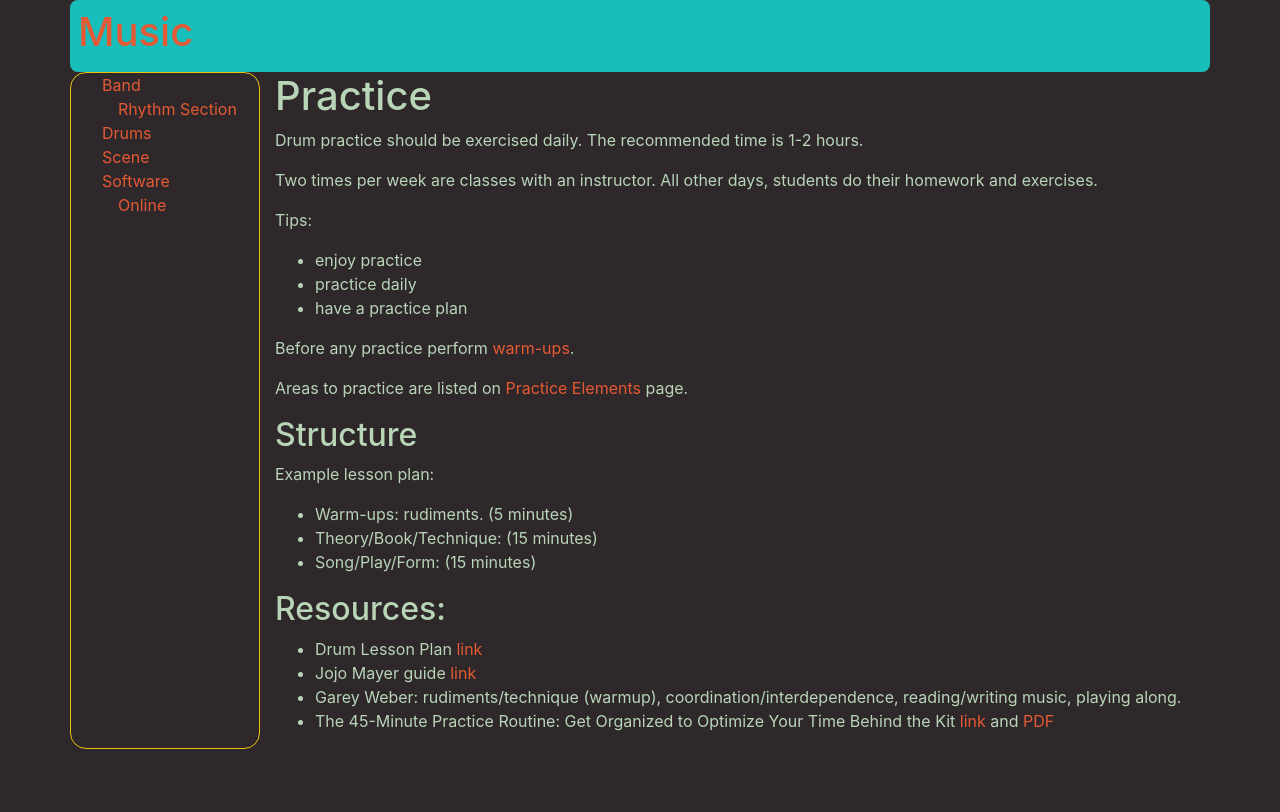
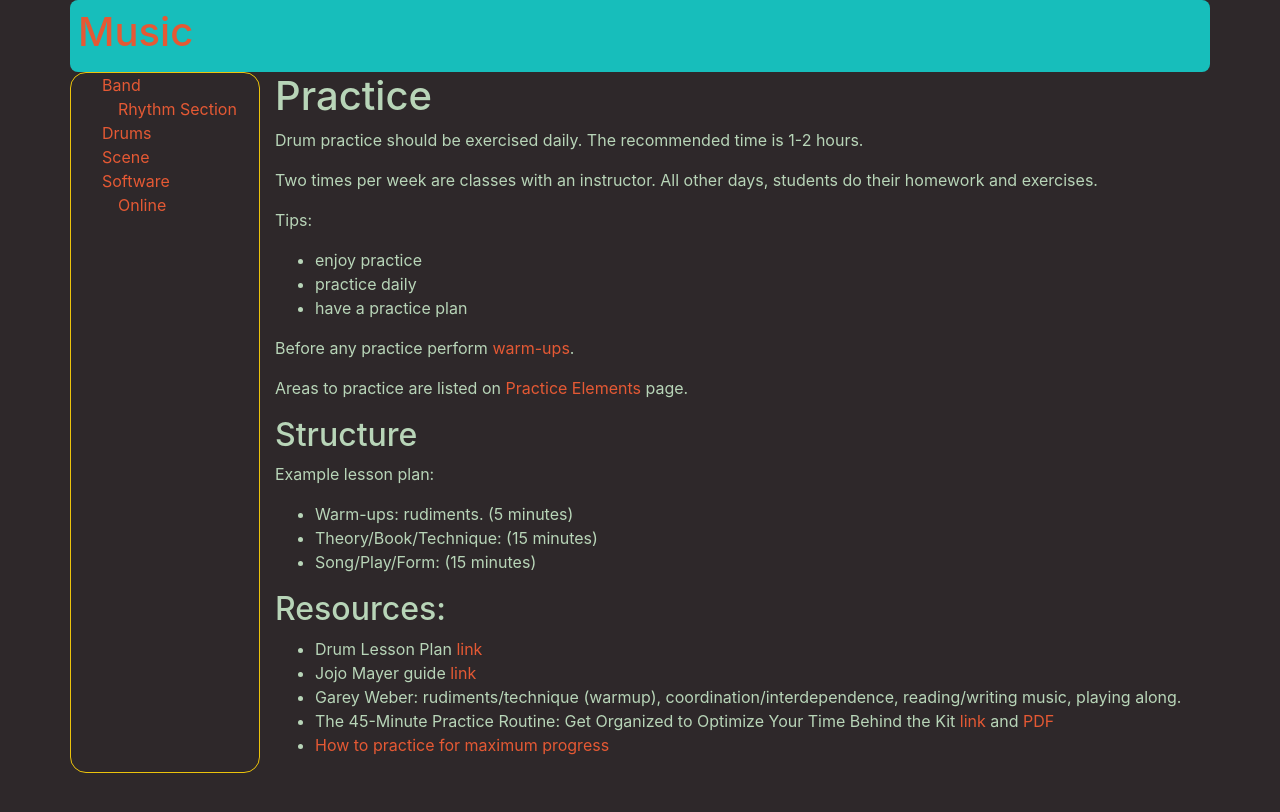
Before and after one commit to MisterY/music-site, a Jekyll site: the page built from drums/practice.md, in a window 1280 px wide. Shown: the top 812 px of the page. Built offline with Jekyll 4.4.1, drawn with Linux system fonts in a browser that asks for light colours; nearby versions of some CDN libraries; our own code applies the rules of GitHub Pages for plain Markdown files.

Commit message:
how to practice for maximum progress

```diff
--- a/drums/practice.md
+++ b/drums/practice.md
@@ -27,3 +27,4 @@ Example lesson plan:
 - Jojo Mayer guide [link](http://docslide.net/documents/mayer-secret-weapons-tip-guide.html)
 - Garey Weber: rudiments/technique (warmup), coordination/interdependence, reading/writing music, playing along.
 - The 45-Minute Practice Routine: Get Organized to Optimize Your Time Behind the Kit [link](https://www.moderndrummer.com/2013/12/video-45-minute-practice-routine-get-organized-optimize-time-behind-kit-january-2014-issue/) and [PDF](https://www.moderndrummer.com/wp-content/uploads/45-Minute-Practice-Routine.pdf)
+- [How to practice for maximum progress](https://playinthezone.com/realising-vs-extending-potential/)
```
